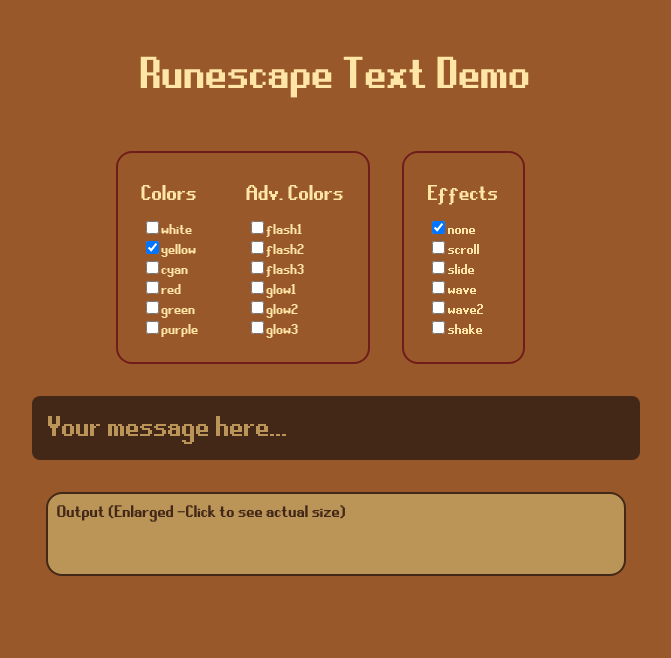
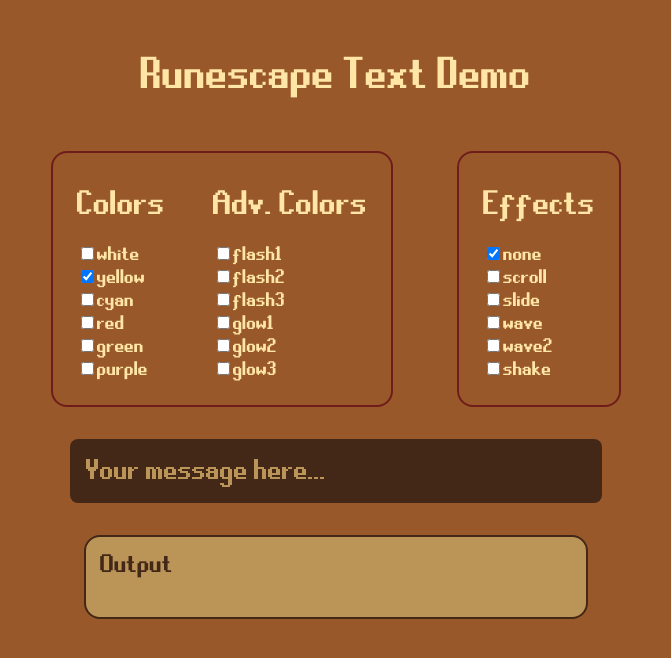
Before and after one commit to sircinnamon/runescapetext-demo, a React (Create React App) app: page / in a window 1280 px wide. Shown: the top 658 px of the page, without its empty margins (304-975 px from the left). Built offline with nearby package versions, Linux system fonts and the light colour scheme.

Commit message:
Better scaling

```diff
--- a/src/components/response_display.jsx
+++ b/src/components/response_display.jsx
@@ -16,12 +16,13 @@
 	render() {
 		let outImg = ""
 		let img_class = ""
-		let header = "Output (Actual Size -Click to see enlarged)"
-		if(this.state.show_enlarged){
-			header = "Output (Enlarged -Click to see actual size)"
-			img_class = "enlarged"
-		}
+		let header = "Output"
 		if(this.props.currentUrl){
+			header = "Output (Actual Size -Click to see enlarged)"
+			if(this.state.show_enlarged){
+				header = "Output (Enlarged -Click to see actual size)"
+				img_class = "enlarged"
+			}
 			outImg=(
 				<img
 					className={img_class}
--- a/src/index.css
+++ b/src/index.css
@@ -50,10 +50,14 @@
 	border-radius:  1em;
 	border: 2px solid #6F1D1B;
 	padding:  1.5em;
-	margin-right: 2em;
+}
+
+.color-selector {
+	margin-right: 5vw;
 }
 
 .checklist h2 {
+	font-size: calc(10px + 3.5vmin);
 	font-weight: normal;
 	margin-top: .2em;
 	margin-bottom: .5em;
@@ -62,6 +66,7 @@
 	cursor: pointer;
 }
 .checklist label {
+	font-size: calc(10px + 1.5vmin);
 	cursor: pointer;
 	user-select: none;
 }
@@ -79,7 +84,8 @@
 	border:  none;
 	background: #432818;
 	color:  #FFE6A7;
-	width: 45vw;
+	width: 80vw;
+	max-width: 500px;
 	caret-color: #FFE6A7;
 }
 
@@ -94,8 +100,10 @@
 .response-display {
 	border-radius:  1em;
 	border: 2px solid #432818;
-	min-height: 10vh;
-	min-width: 45vw;
+	height: 10vh;
+	max-height:  80px;
+	width: 80vw;
+	max-width: 500px;
 	display:  flex;
 	flex-direction: column;
 	align-items: center;
@@ -104,6 +112,7 @@
 }
 
 .response-display h3{
+	font-size: calc(10px + 2.3vmin);
 	float:  left;
 	display:  block;
 	margin-top: 0.5em;
```
